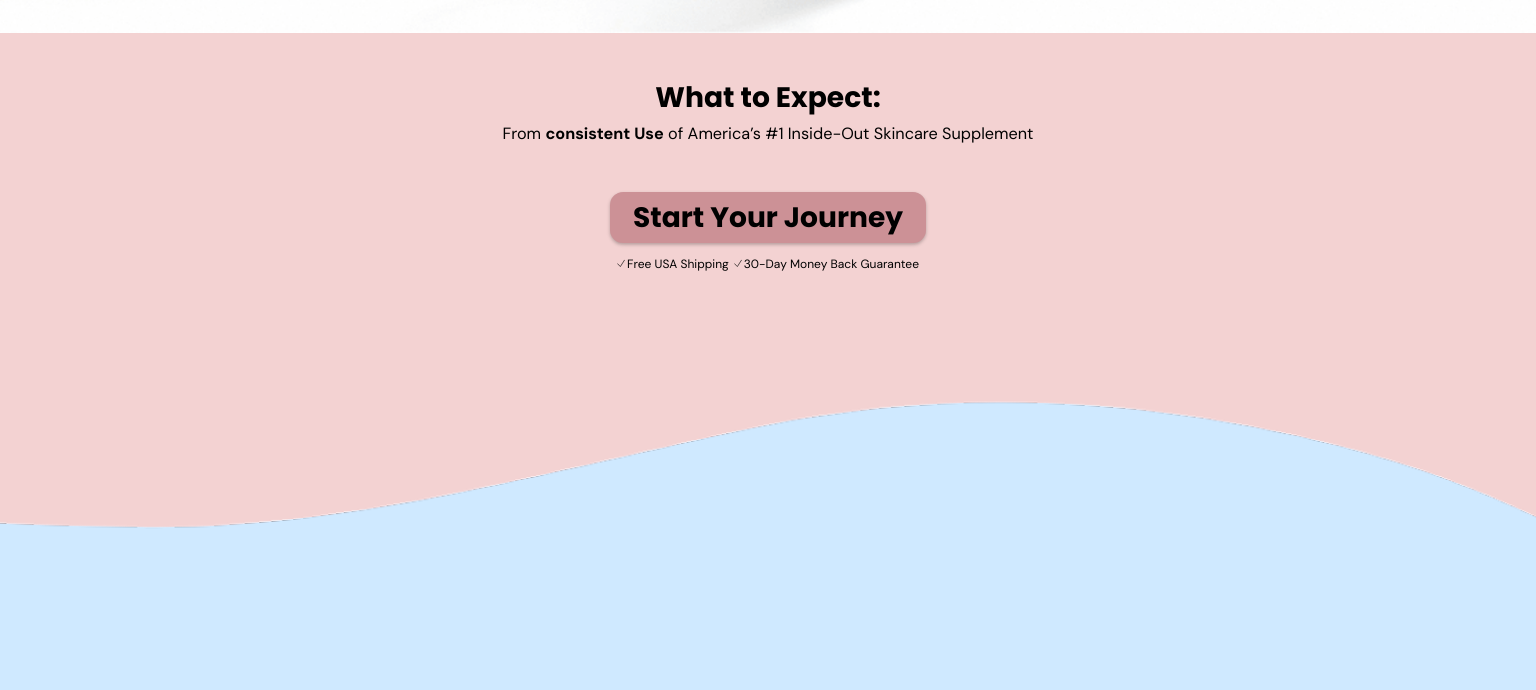
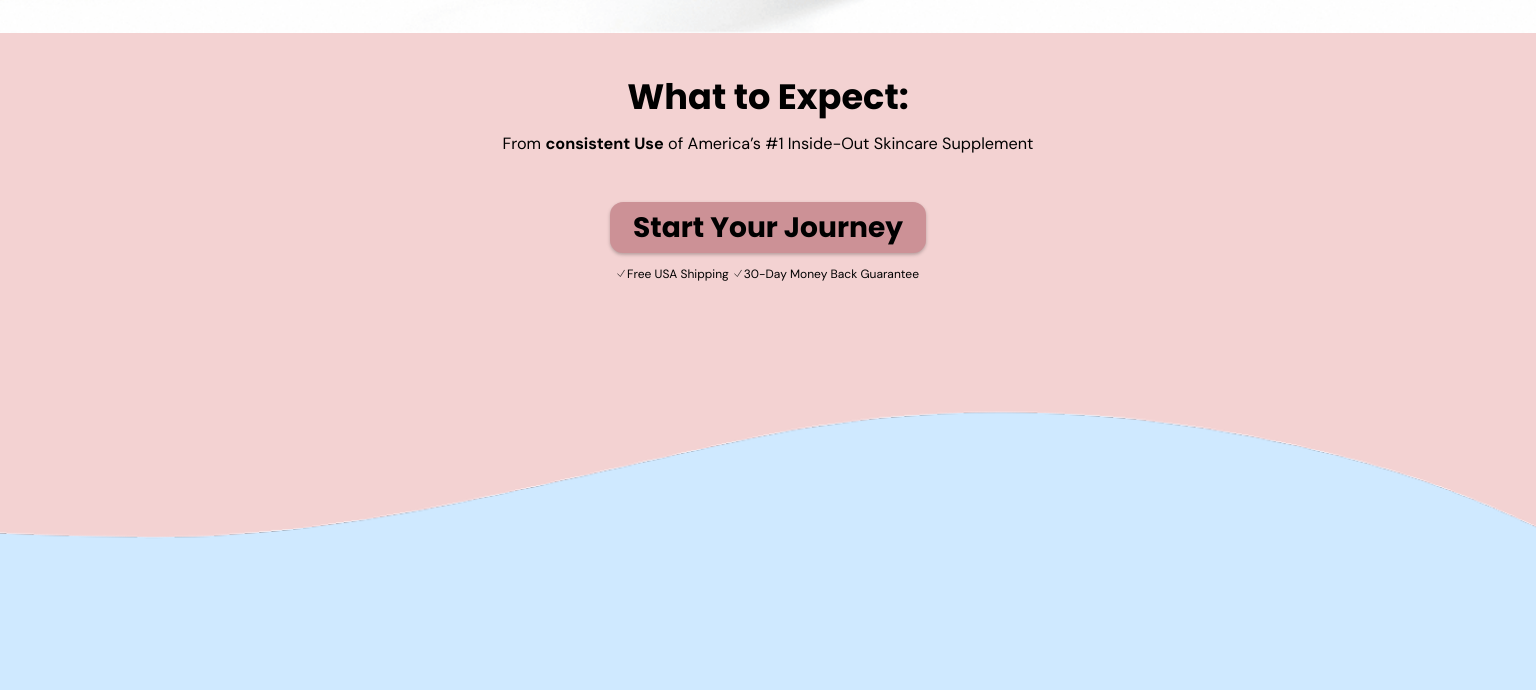
Before and after one commit to shaihan11/Jello, a website: page dist/index.html in a window 1536 px wide. Shown: the part 867-1557 px from the top of the page. Drawn offline with nearby package versions, Linux system fonts and the light colour scheme; grey boxes are pictures that could not be loaded.

Commit message:
product done 360 start

```diff
--- a/src/input.css
+++ b/src/input.css
@@ -211,6 +211,17 @@ p > strong{
   font-weight: 700;
 }
 
+@media (min-width: 1024px) {
+  .wd-section-headline{
+      font-size: 2rem;
+  }
+}
+@media (min-width: 1440px) {
+  .wd-section-headline{
+      font-size: 2.2rem;
+      padding-bottom: 10px;
+  }
+}
 @media (min-width: 120.0625rem) {
   html {
     font-size: 120%;
```
Also changed, not shown: dist/assets/feature-product.png, dist/assets/fetured-proruct-top.png (added), dist/assets/sky-curve.png, dist/assets/style.css, dist/index.html.
